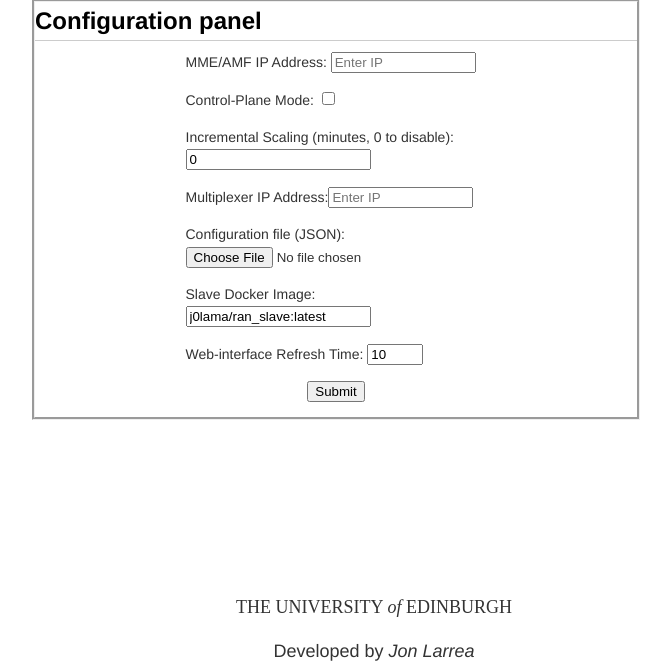
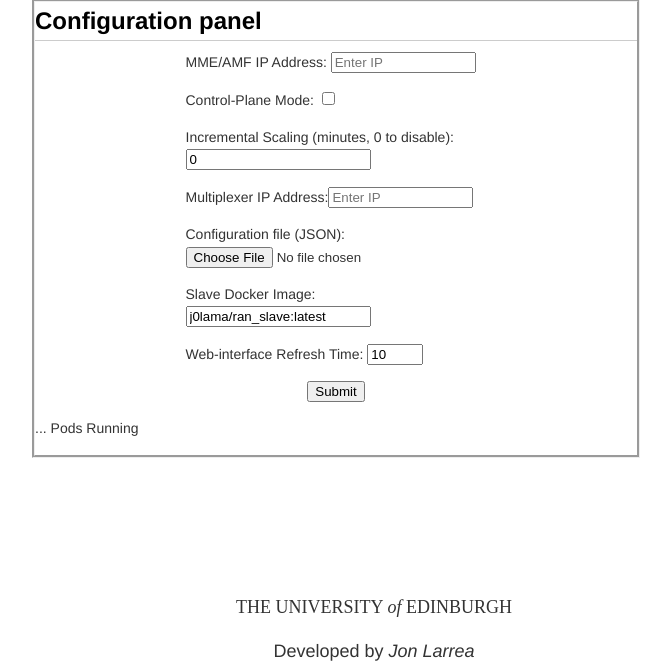
Before and after one commit to yutotakano/public-cloud-core, a Flask app: page / in a window 1280 px wide. Shown: the part 94-759 px from the top of the page, without its empty margins (304-975 px from the left). Run offline with Flask 3, Linux system fonts and the light colour scheme.

Commit message:
ran-controller: Show active pod count in config page

```diff
--- a/ran-emulator/ran_controller/templates/config.html
+++ b/ran-emulator/ran_controller/templates/config.html
@@ -2,6 +2,18 @@
 	<head>
 		<title>Nervion Controller</title>
 		<link rel="stylesheet" type="text/css" href="{{ url_for('static', filename='css/style.css') }}">
+		<script>
+			// Query /pods/ every 5 seconds to get number of pods, and show it
+			(() => {
+				setInterval(() => {
+					fetch('/pods/')
+					.then(response => response.json())
+					.then(data => {
+						document.getElementById('number_pods').innerHTML = data.num_pods;
+					})
+				}, 5000);
+			})();
+		</script>
 	</head>
 	<body {{ onload|safe }}>
 		{{ code|safe }}
@@ -44,6 +56,9 @@
 				</p>
 			</form>
 			</div>
+			<p>
+				<span id="number_pods">...</span> Pods Running
+			</p>
 		</div>
 		<div style="width: 100%; margin: 0 auto; font-size: large; text-align: center; position:fixed; bottom: 5%;">
 			<p style="font-family: Perpetua;">THE UNIVERSITY <i>of</i> EDINBURGH</p>
```
